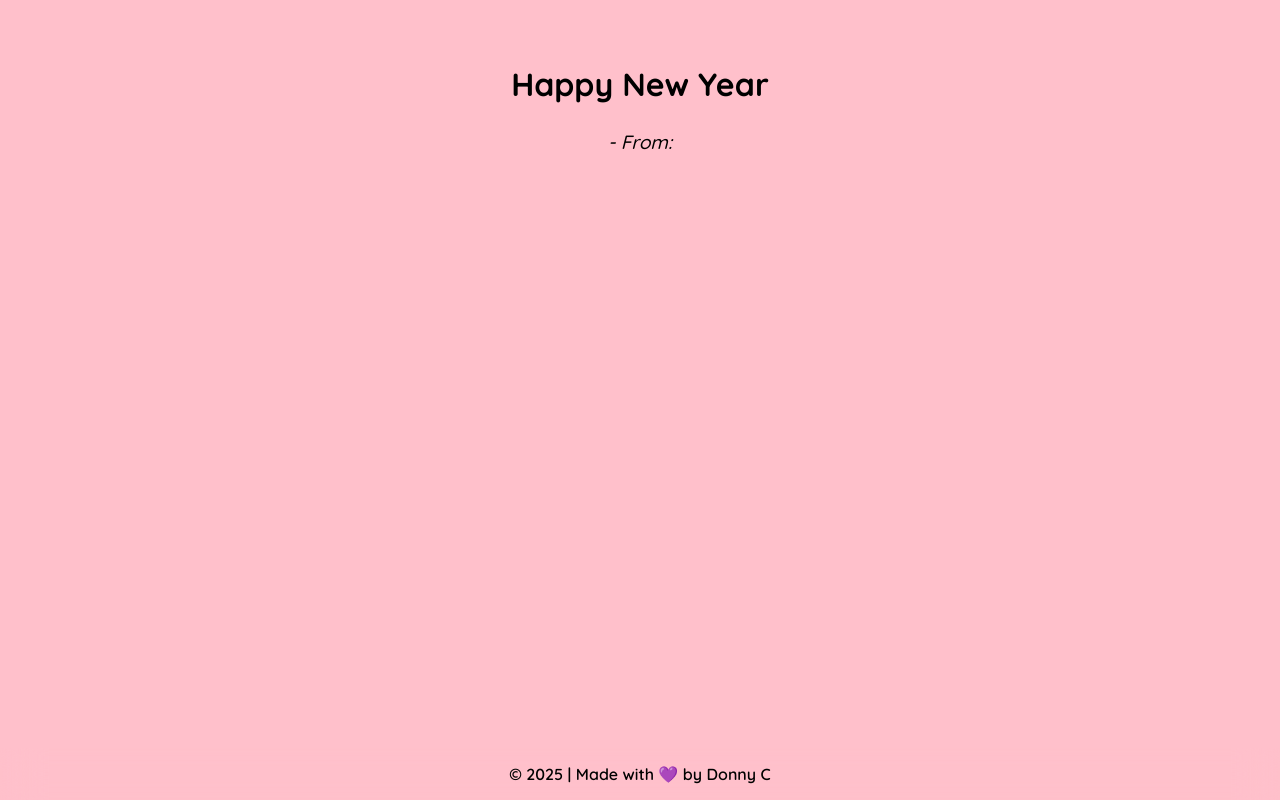
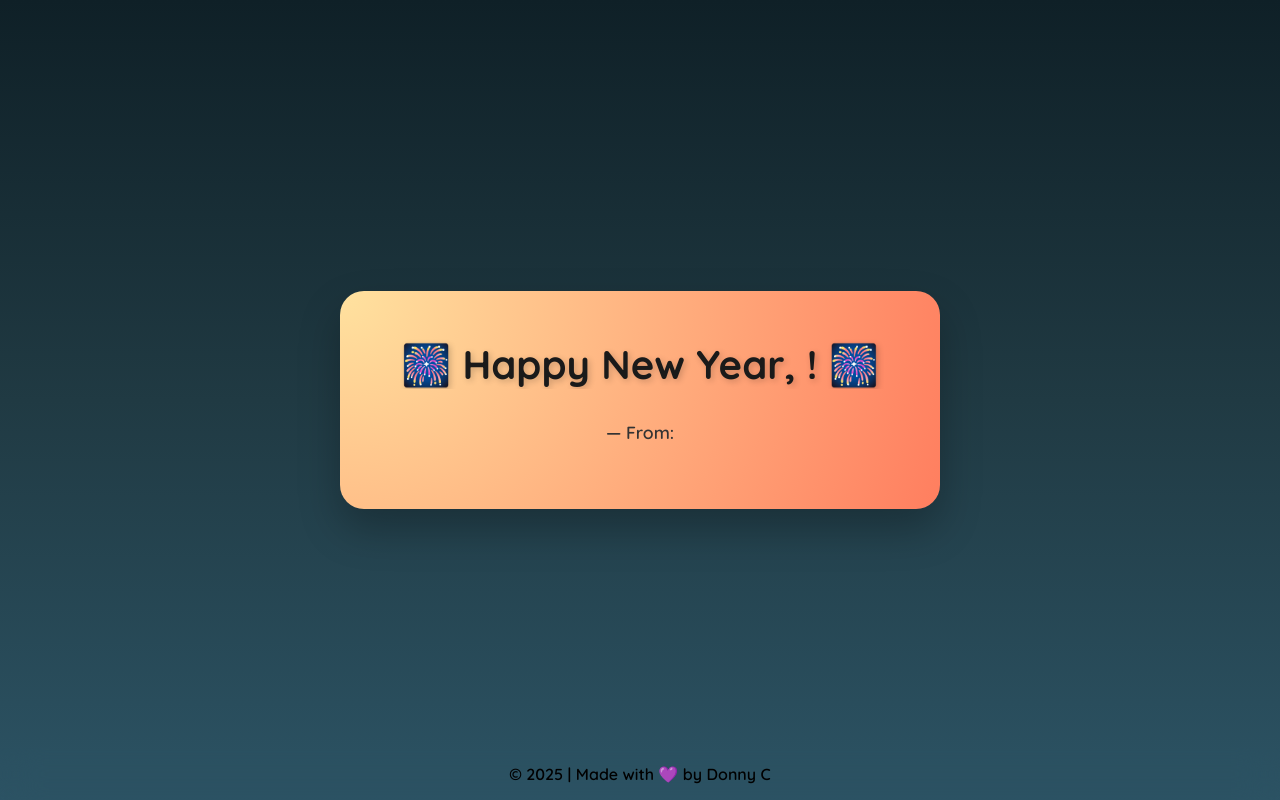
Before and after one commit to Donny-C-1/merrymessage, a SvelteKit app: page /message in a window 1280 px wide. Built offline with nearby package versions, Linux system fonts and the light colour scheme.

Commit message:
Enhance message display with animations and festive styling for improved user experience

```diff
--- a/src/routes/message/+page.svelte
+++ b/src/routes/message/+page.svelte
@@ -1,47 +1,129 @@
 <script>
     import { page } from "$app/state";
     import { onMount } from "svelte";
+    import { fade, scale } from "svelte/transition";
 
     let name = $state("");
     let receiversName = $state("");
     let message = $state("");
 
+    function combined(node, options) {
+        const fadeTransition = fade(node, { duration: 500 });
+        const scaleTransition = scale(node, { start: 0.95, duration: 500 });
+        return {
+            duration: 500,
+            tick(t) {
+                fadeTransition.tick(t);
+                scaleTransition.tick(t);
+            }
+        };
+    }
+
     onMount(() => {
         let payload = JSON.parse(decodeURIComponent(atob(page.url.searchParams.get("p"))));
-
         receiversName = payload.receiversName;
         name = payload.name;
         message = payload.message;
-    })
+    });
 </script>
 
 <main>
-    <div class="card">
-        <h1>Happy New Year {receiversName}</h1>
-        <p>{message}</p>
-        <p>- From: {name}</p>
+    <div class="card" in:combined>
+        <div class="fireworks">
+            <span></span><span></span><span></span><span></span>
+        </div>
+        <h1>🎆 Happy New Year, {receiversName}! 🎆</h1>
+        <p class="message">{message}</p>
+        <p class="from">— From: {name}</p>
     </div>
 </main>
 
 <style>
+    @import url('https://fonts.googleapis.com/css2?family=Quicksand:wght@400;500;700&display=swap');
 
     main {
         min-height: 100vh;
-        background-color: pink;
-    }
-    .card {
-        text-align: center;
-        font-family: Quicksand;
-        padding: 4rem 2rem;
-    }
-    h1 {
-        font-size: 2rem;
+        display: flex;
+        justify-content: center;
+        align-items: center;
+        background: linear-gradient(to bottom, #0f2027, #203a43, #2c5364); /* elegant midnight gradient */
+        padding: 2rem;
     }
 
-    p {
+    .card {
+        position: relative;
+        max-width: 600px;
+        width: 100%;
+        background: radial-gradient(circle at top left, #ffe29f, #ff7e5f); /* warm festive gradient */
+        border-radius: 24px;
+        padding: 3rem 2rem;
+        box-shadow: 0 20px 40px rgba(0,0,0,0.25);
+        text-align: center;
+        color: #1a1a1a;
+        font-family: 'Quicksand', sans-serif;
+        overflow: hidden;
+    }
+
+    h1 {
+        font-size: 2.5rem;
+        margin-bottom: 1.5rem;
+        font-weight: 700;
+        text-shadow: 2px 2px 6px rgba(0,0,0,0.2);
+    }
+
+    .message {
+        font-size: 1.3rem;
         font-weight: 500;
-        font-size: 1.2rem;
         font-style: oblique;
-        line-height: 2;
+        line-height: 1.8;
+        margin-bottom: 2rem;
+    }
+
+    .from {
+        font-size: 1.1rem;
+        font-weight: 600;
+        color: #333;
+    }
+
+    /* Fireworks / star accents */
+    .fireworks {
+        position: absolute;
+        top: 0;
+        left: 50%;
+        width: 100%;
+        height: 100%;
+        pointer-events: none;
+    }
+
+    .fireworks span {
+        position: absolute;
+        display: block;
+        width: 6px;
+        height: 6px;
+        background: gold;
+        border-radius: 50%;
+        animation: burst 2s infinite ease-out;
+        opacity: 0;
+    }
+
+    .fireworks span:nth-child(1) { left: 20%; animation-delay: 0s; }
+    .fireworks span:nth-child(2) { left: 40%; animation-delay: 0.3s; }
+    .fireworks span:nth-child(3) { left: 60%; animation-delay: 0.6s; }
+    .fireworks span:nth-child(4) { left: 80%; animation-delay: 0.9s; }
+
+    @keyframes burst {
+        0% { transform: translateY(0) scale(0.2); opacity: 1; }
+        50% { transform: translateY(-50px) scale(1.2); opacity: 0.8; }
+        100% { transform: translateY(-100px) scale(0.5); opacity: 0; }
+    }
+
+    /* Responsive adjustments */
+    @media (max-width: 480px) {
+        .card {
+            padding: 2rem 1rem;
+        }
+        h1 { font-size: 2rem; }
+        .message { font-size: 1.1rem; }
+        .from { font-size: 1rem; }
     }
 </style>
```
